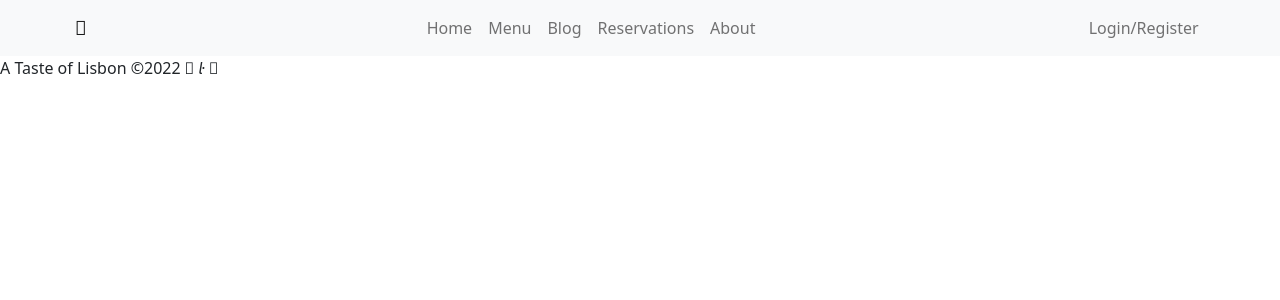
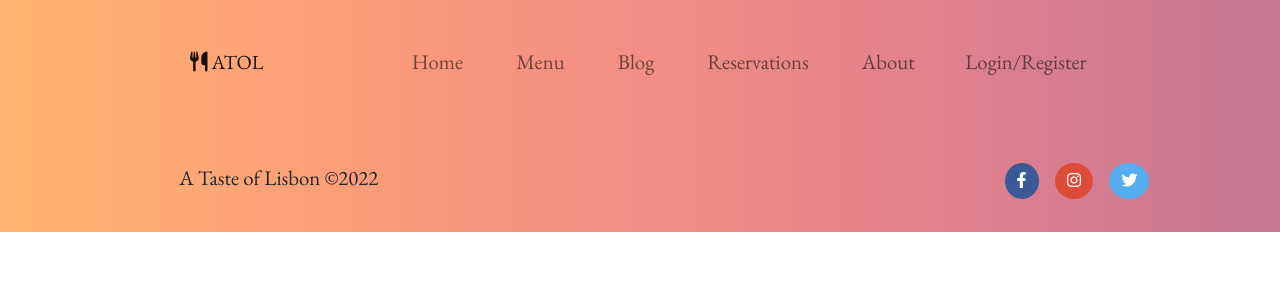
Before and after one commit to DioCar84/A-Taste-of-Lisbon, a Django app: page / in a window 1280 px wide. Shown: the top 300 px of the page. Run offline with Django 3.2, Linux system fonts and the light colour scheme; some libraries are stand-ins or nearby versions.

Commit message:
Add style to base html template

```diff
--- a/static/css/styles.css
+++ b/static/css/styles.css
@@ -1,15 +1,81 @@
+@import url('https://fonts.googleapis.com/css2?family=EB+Garamond&family=Quicksand:wght@300;400;700&family=Roboto+Slab:wght@200;400;700&display=swap');
+
+/* font-family: 'Quicksand', 'Arial', sans-serif; */
+/* font-family: 'Roboto Slab', 'Times New Roman', serif; */
+
 /* ---------- NAVBAR ---------- */
+
+.navbar {
+    /* from website https://mycolor.space/ */
+    background-image: linear-gradient(to right, #ffb570, #ffad73, #fea576, #fb9d7a, #f8967e, #f39182, #ee8c86, #e88789, #e1828c, #d97e8f, #d07a92, #c67794);
+    font-family: 'EB Garamond', 'Times New Roman', serif;
+    padding: 3% 10%;
+}
 
 .logo {
     position: relative;
     left: 5%;
 }
 
+.navbar-nav {
+    font-size: 130%;
+}
+
 .center-nav {
     margin: auto;
+    right: 5%;
+    position: relative;
+}
+
+.center-nav a {
+    margin: 0 5%;
 }
 
 .right-nav {
     position: relative;
     right: 5%;
 }
+
+/* ---------- FOOTER ---------- */
+
+footer {
+    font-family: 'EB Garamond', 'Times New Roman', serif;
+    background-image: linear-gradient(to right, #ffb570, #ffad73, #fea576, #fb9d7a, #f8967e, #f39182, #ee8c86, #e88789, #e1828c, #d97e8f, #d07a92, #c67794);
+    padding: 3% 10%;
+    font-size: 130%;
+}
+
+#copyright {
+    position: relative;
+    left: 5%;
+}
+
+#social-media {
+    position: relative;
+    left: 5%;
+    float: right;
+    border-radius: 50%;
+    width: 20%;
+}
+
+#social-media a {
+    border-radius: 50%;
+    border: none;
+    margin: 0% 3%;
+}
+
+#social-media a:hover {
+    background-color: #ffb570;
+}
+
+.facebook {
+    background-color: #3b5998;
+}
+
+.instagram {
+    background-color: #dd4b39;
+}
+
+.twitter {
+    background-color: #55acee;
+}
--- a/templates/base.html
+++ b/templates/base.html
@@ -9,15 +9,17 @@
     <meta name="viewport" content="width=device-width, initial-scale=1.0">
     <link href="https://cdn.jsdelivr.net/npm/bootstrap@5.2.0/dist/css/bootstrap.min.css" rel="stylesheet"
         integrity="sha384-gH2yIJqKdNHPEq0n4Mqa/HGKIhSkIHeL5AyhkYV8i59U5AR6csBvApHHNl/vI1Bx" crossorigin="anonymous">
-    <link rel="stylesheet" href="https://cdnjs.cloudflare.com/ajax/libs/font-awesome/5.15.3/css/all.min.css">
     <link rel="stylesheet" href="{% static 'css/styles.css' %}">
+    <link rel="stylesheet" href="https://cdnjs.cloudflare.com/ajax/libs/font-awesome/6.1.2/css/all.min.css"
+        integrity="sha512-1sCRPdkRXhBV2PBLUdRb4tMg1w2YPf37qatUFeS7zlBy7jJI8Lf4VHwWfZZfpXtYSLy85pkm9GaYVYMfw5BC1A=="
+        crossorigin="anonymous" referrerpolicy="no-referrer" />
     <title>A Taste of Lisbon</title>
 </head>
 
 <body>
-    <nav class="navbar navbar-expand-lg bg-light">
+    <nav class="navbar navbar-expand-lg">
         <div class="container-fluid">
-            <a class="navbar-brand logo" href="#"><i class="fa-solid fa-utensils"></i></a>
+            <a class="navbar-brand logo" href="#"><i class="fa-solid fa-utensils"></i> ATOL</a>
             <button class="navbar-toggler" type="button" data-bs-toggle="collapse" data-bs-target="#navbarNavAltMarkup"
                 aria-controls="navbarNavAltMarkup" aria-expanded="false" aria-label="Toggle navigation">
                 <span class="navbar-toggler-icon"></span>
@@ -46,9 +48,15 @@
             A Taste of Lisbon &copy;2022
         </span>
         <span id="social-media">
-            <i class="fa-brands fa-facebook"></i>
-            <i class="fa-brands fa-instagram-square"></i>
-            <i class="fa-brands fa-twitter-square"></i>
+            <a href="www.facebook.com" class="btn btn-primary btn-floating facebook" role="button" target=”_blank”>
+                <i class="fa-brands fa-facebook-f"></i>
+            </a>
+            <a href="www.instagram.com" class="btn btn-primary btn-floating instagram" role="button" target=”_blank”>
+                <i class="fa-brands fa-instagram"></i>
+            </a>
+            <a href="www.twitter.com" class="btn btn-primary btn-floating twitter" role="button" target=”_blank”>
+                <i class="fa-brands fa-twitter"></i>
+            </a>
         </span>
     </footer>
 
```
